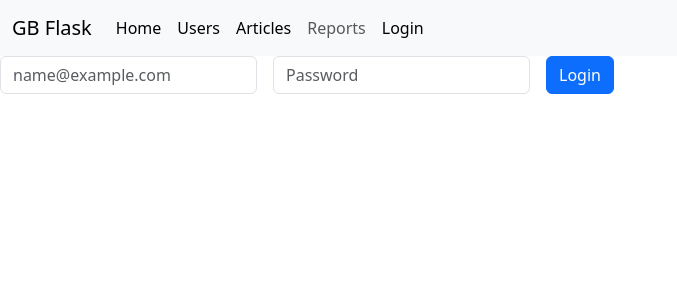
After one commit to Zhdanov-Vyacheslav/gb_flask, a Flask app: page /auth/login in a window 1280 px wide. The commit adds this page. Shown: the top 300 px of the page, without its empty margins (0-677 px from the left). Run offline with Flask 3, Linux system fonts and the light colour scheme; some libraries are stand-ins or nearby versions.

Commit message:
Lesson_3

```diff
--- /dev/null
+++ b/dev_config.json
@@ -0,0 +1,6 @@
+{
+  "DEBUG": true,
+  "SECRET_KEY": "!$kh8$cz-z9q4@_430j_23-kw=y9*!#3v76vc!mp9c1*f)j+4z",
+  "SQLALCHEMY_TRACK_MODIFICATION": false,
+  "SQLALCHEMY_DATABASE_URI": "sqlite:///db.sqlite"
+}
--- a/gb_web/app.py
+++ b/gb_web/app.py
@@ -1,22 +1,44 @@
+from os import getenv, path
+
 from flask import Flask
+from json import load
 
-from gb_web.article.views import article
-from gb_web.user.views import user
-from gb_web.index.views import index
-from gb_web.report.views import report
+from .extension import db, login_manager
+from .article.views import article
+from .models import User
+from .user.views import user
+from .index.views import index
+from .report.views import report
+from .auth.view import auth
+
+CONFIG_PATH = getenv("CONFIG_PATH", path.join("..\dev_config.json"))
 
 VIEWS = [
     index,
     user,
     article,
-    report
+    report,
+    auth
 ]
 
 
 def create_app() -> Flask:
     app = Flask(__name__)
+    app.config.from_file(CONFIG_PATH, load)
+    register_extensions(app)
     register_blueprints(app)
     return app
+
+
+def register_extensions(app):
+    db.init_app(app)
+
+    login_manager.login_view = 'auth.login'
+    login_manager.init_app(app)
+
+    @login_manager.user_loader
+    def load_user(user_id):
+        return User.query.get(int(user_id))
 
 
 def register_blueprints(app: Flask):
--- a/gb_web/article/views.py
+++ b/gb_web/article/views.py
@@ -1,4 +1,5 @@
 from flask import Blueprint, render_template
+from flask_login import login_required
 from werkzeug.exceptions import NotFound
 
 from ..user.views import get_user_name
@@ -30,6 +31,7 @@ ARTICLES = {
 
 
 @article.route("/")
+@login_required
 def article_list():
     return render_template(
         "articles/list.html",
@@ -38,6 +40,7 @@ def article_list():
 
 
 @article.route("/<int:pk>")
+@login_required
 def get_article(pk: int):
     if pk in ARTICLES:
         article_raw = ARTICLES[pk]
--- /dev/null
+++ b/gb_web/auth/view.py
@@ -0,0 +1,31 @@
+from flask import Blueprint, render_template, request, flash, redirect, url_for
+from flask_login import logout_user, login_user, login_required
+from werkzeug.security import check_password_hash
+
+auth = Blueprint("auth", __name__, url_prefix="/auth", static_folder="../static")
+
+
+@auth.route("/login", methods=["GET", "POST"])
+def login():
+    if request.method == "GET":
+        return render_template(
+            "auth/login.html"
+        )
+    from ..models import User
+
+    email = request.form.get("email")
+    password = request.form.get("password")
+    user = User.query.filter_by(email=email).first()
+
+    if not user or not check_password_hash(user.password, password):
+        flash("Check your login details")
+        return redirect(url_for(".login"))
+    login_user(user)
+    return redirect(url_for("user.profile", pk=user.id))
+
+
+@auth.route("/logout")
+@login_required
+def logout():
+    logout_user()
+    return redirect(url_for(".login"))
--- /dev/null
+++ b/gb_web/extension.py
@@ -0,0 +1,5 @@
+from flask_sqlalchemy import SQLAlchemy
+from flask_login import LoginManager
+
+db = SQLAlchemy()
+login_manager = LoginManager()
--- /dev/null
+++ b/gb_web/templates/auth/login.html
@@ -0,0 +1,26 @@
+{% extends "base.html" %}
+
+{% block title %}
+    Login page
+{% endblock %}
+{% block body %}
+  {% with messages = get_flashed_messages() %}
+    {% if messages %}
+      <div class="alert alert-danger" role="alert">
+        {{ messages[0] }}
+      </div>
+    {% endif %}
+  {% endwith %}
+<form class="row g-3" method="post" action="{{url_for('auth.login')}}">
+  <div class="col-auto">
+    <input type="email" class="form-control" id="exampleFormControlInput1" placeholder="name@example.com" name="email">
+  </div>
+  <div class="col-auto">
+    <label for="password" class="visually-hidden">Password</label>
+    <input type="password" class="form-control" id="password" placeholder="Password" name="password">
+  </div>
+  <div class="col-auto">
+    <button type="submit" class="btn btn-primary mb-3">Login</button>
+  </div>
+</form>
+{% endblock %}
--- a/gb_web/templates/navbar.html
+++ b/gb_web/templates/navbar.html
@@ -18,6 +18,15 @@
         <li class="nav-item">
           <a class="nav-link" href="{{ url_for('report.report_list') }}">Reports</a>
         </li>
+        {% if current_user.is_authenticated %}
+          <li class="nav-item">
+            <a class="nav-link active" href="{{ url_for('auth.logout') }}">Logout</a>
+          </li>
+        {% else %}
+          <li class="nav-item">
+            <a class="nav-link active" href="{{ url_for('auth.login') }}">Login</a>
+          </li>
+        {% endif %}
       </ul>
     </div>
   </div>
--- a/gb_web/templates/users/details.html
+++ b/gb_web/templates/users/details.html
@@ -5,6 +5,6 @@
 {% endblock %}
 {% block body %}
     <h1>
-        {{ user_name }}
+        {{ user.email }}
     </h1>
 {% endblock %}
--- a/gb_web/templates/users/list.html
+++ b/gb_web/templates/users/list.html
@@ -4,9 +4,9 @@
     Users list
 {% endblock %}
 {% block body %}
-    {% for user_id in users %}
+    {% for user in users %}
         <ul>
-            <a href="{{ url_for('user.get_user', pk=user_id) }}">{{ users[user_id]["name"] }}</a>
+            <a href="{{ url_for('user.profile', pk=user.id) }}">{{ user.email }}</a>
         </ul>
     {% endfor %}
 {% endblock %}
--- a/requirements.txt
+++ b/requirements.txt
@@ -1,2 +1,4 @@
 Flask==2.2.2
 Werkzeug==2.2.2
+flask_sqlalchemy==3.0.2
+flask_login==0.6.2
```
Also changed, not shown: gb_web/models.py (added, +18 -0 lines), gb_web/user/views.py (+11 -6 lines), wsgi.py (added, +19 -0 lines), gb_web/auth/__init__.py (added).
